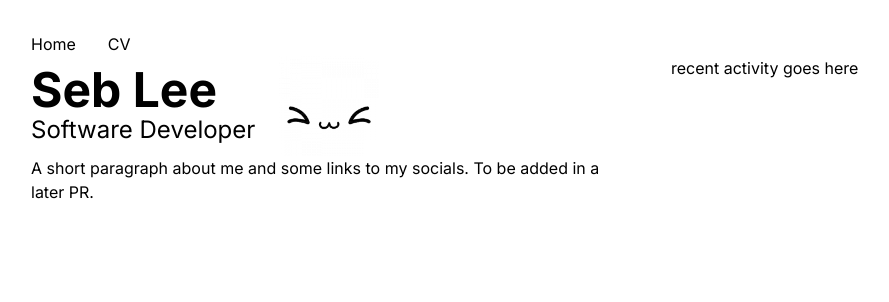
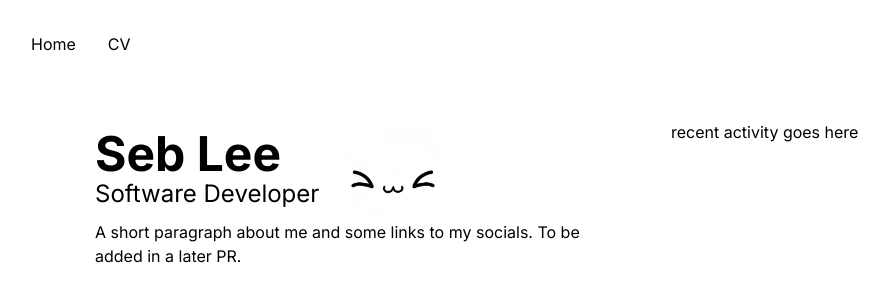
Before and after one commit to jebzley/sebleedotdev, a Next.js app: page / in a window 1280 px wide. Shown: the top 302 px of the page, without its empty margins (1-890 px from the left). Built offline with nearby package versions, Linux system fonts and the light colour scheme.

Commit message:
pad layout

```diff
--- a/src/app/layout.tsx
+++ b/src/app/layout.tsx
@@ -20,7 +20,7 @@ export default function RootLayout({
         <header>
           <Navigation />
         </header>
-        <main className="h-full">{children}</main>
+        <main className="h-full p-16">{children}</main>
       </body>
     </html>
   );
```
